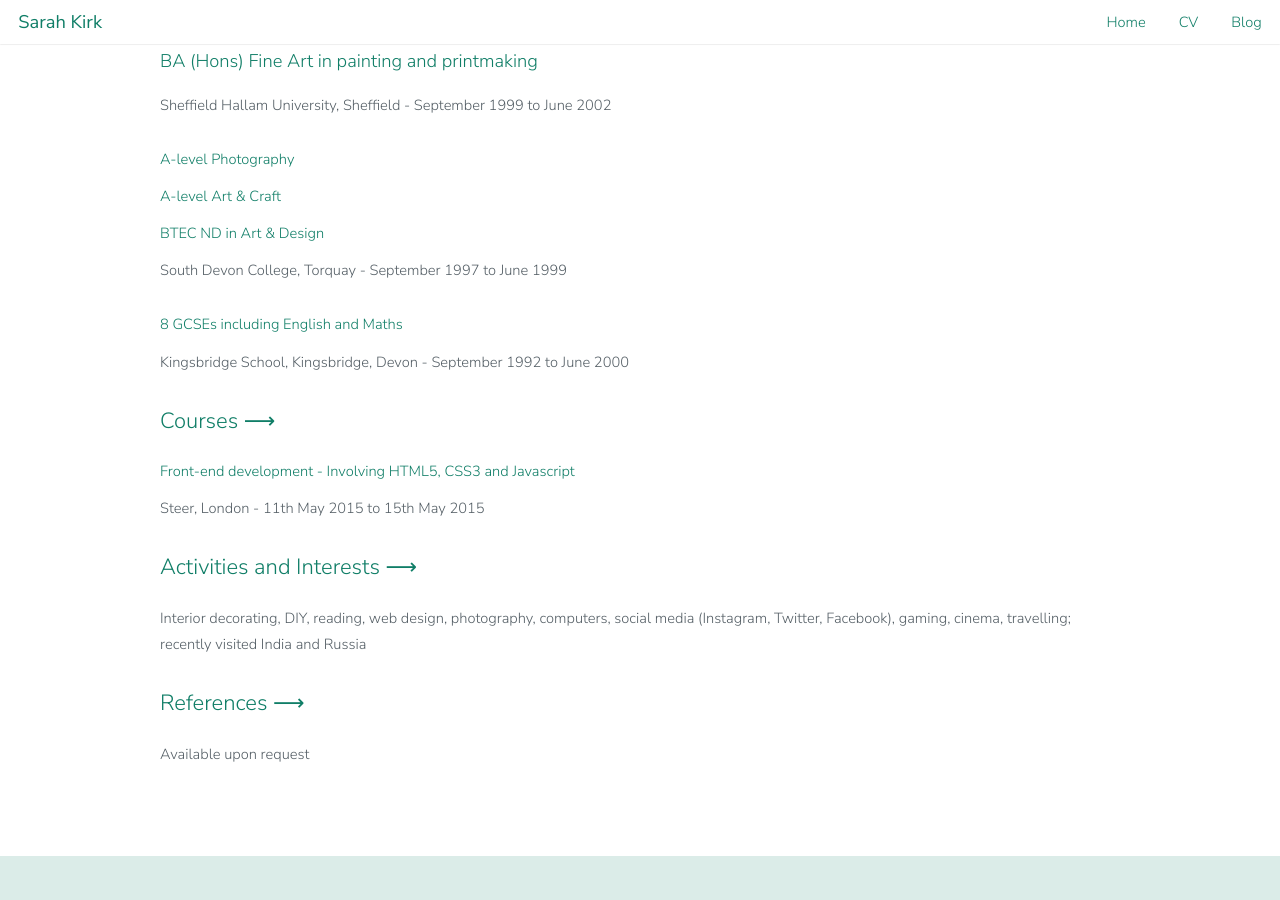
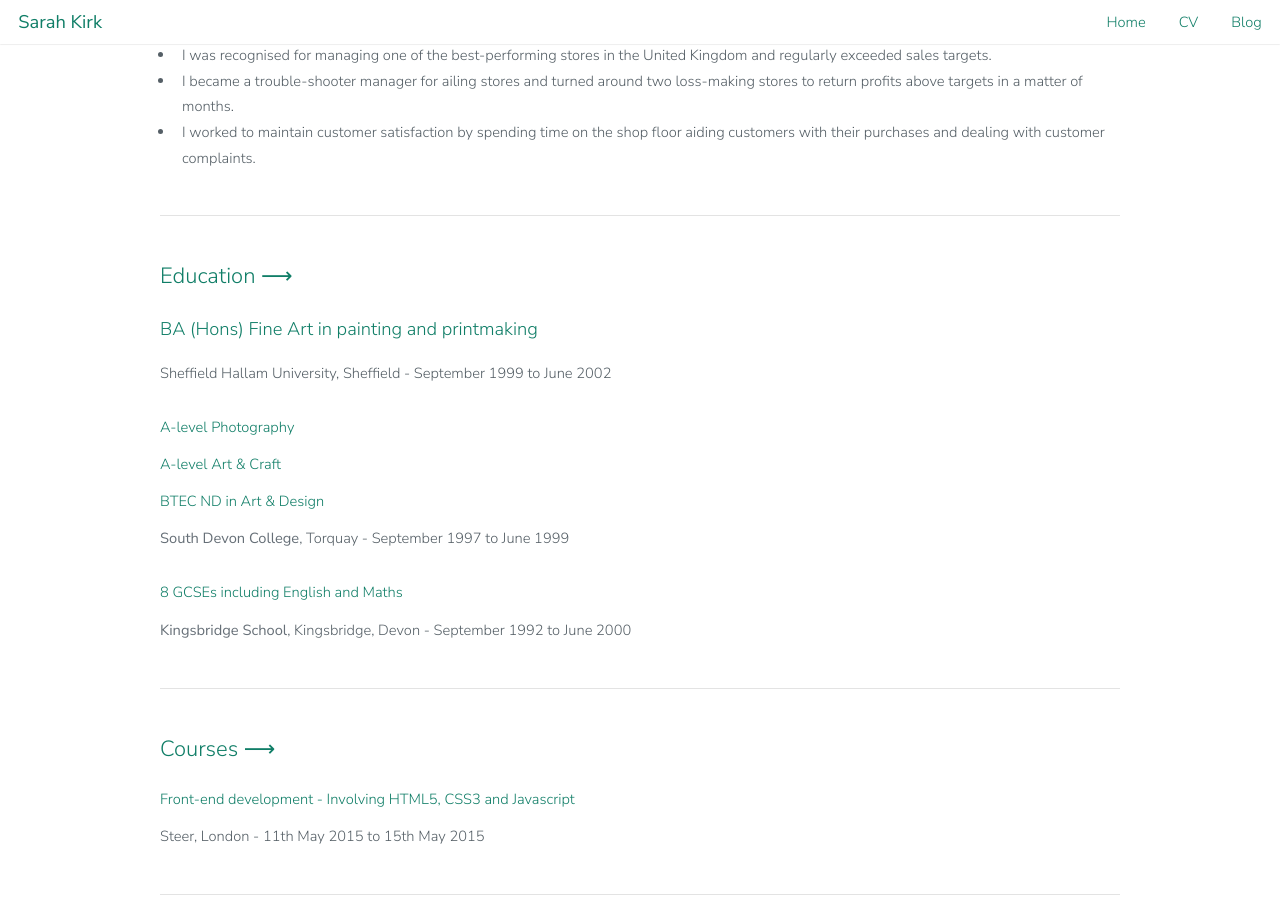
Before and after one commit to Kharsikar/kharsikar.github.io, a Jekyll site: the page built from cv.html, in a window 1280 px wide and 900 px high, scrolled down 3224 px. Built offline with Jekyll 4.4.1, drawn with Linux system fonts in a browser that asks for light colours.

Commit message:
Update cv.html

```diff
--- a/cv.html
+++ b/cv.html
@@ -19,7 +19,7 @@
 <ul>
   <li>Digital Designer position in the technology sector where my expertise in web design, graphic design, content publication and email marketing will support the company’s development.</li>
 </ul>
-
+<hr>
 <h2 id="summary-">Summary ⟶</h2>
 <p>Digital Designer with 7 years of experience in the publishing company, a degree in fine art, and 10 years of customer service experience in the retail industry.</p>
 <ul>
@@ -27,6 +27,7 @@
   <li>Established good working relationships with all internal departments, and external clients.</li>
   <li>Skilled in responsive front-end design, HTML responsive email design, graphic design, and content management.
   </li>
+    <hr>
     <h2 id="skills-">Skills ⟶</h2>
   <li>HTML, CSS and SASS</li>
   <li>Responsive email and web design,</li>
@@ -39,7 +40,7 @@
   <li>CRM: Workbooks</li>
   <li>Other: Sublime, Notepad ++, Moqups, Trello, Tender, HipChat, FileZilla</li>
 </ul>
-
+<hr>
 <h2 id="experience-">Experience ⟶</h2>
 <h3 id="law-business-research-limited-notting-hill-london---june-2010-to-present">Law Business Research Limited, Notting Hill, London - June 2010 to present</h3>
 <h4 id="digital-designer---may-2017-to-present">Digital Designer - May 2017 to present</h4>
@@ -107,7 +108,7 @@
   <li>I became a trouble-shooter manager for ailing stores and turned around two loss-making stores to return profits above targets in a matter of months.</li>
   <li>I worked to maintain customer satisfaction by spending time on the shop floor aiding customers with their purchases and dealing with customer complaints.</li>
 </ul>
-
+<hr>
 <h2 id="education-">Education ⟶</h2>
 <h3 id="ba-hons-fine-art-in-painting-and-printmaking">BA (Hons) Fine Art in painting and printmaking</h3>
 <p>Sheffield Hallam University, Sheffield - September 1999 to June 2002</p>
@@ -115,16 +116,18 @@
 <h4 id="a-level-photography">A-level Photography</h4>
 <h4 id="a-level-art--craft">A-level Art &amp; Craft</h4>
 <h4 id="btec-nd-in-art--design">BTEC ND in Art &amp; Design</h4>
-<p>South Devon College, Torquay - September 1997 to June 1999</p>
+ <p><strong>South Devon College</strong>, Torquay - September 1997 to June 1999</p>
 
 <h4 id="8-gcses-including-english-and-maths">8 GCSEs including English and Maths</h4>
-<p>Kingsbridge School, Kingsbridge, Devon - September 1992 to June 2000</p>
-
+<p><strong>Kingsbridge School</strong>, Kingsbridge, Devon - September 1992 to June 2000</p>
+<hr>
 <h2 id="courses-">Courses ⟶</h2>
 <h4 id="front-end-development---involving-html5-css3-and-javascript">Front-end development - Involving HTML5, CSS3 and Javascript</h4>
 <p>Steer, London - 11th May 2015 to 15th May 2015</p>
+            <hr>
 <h2 id="activities-and-interests-">Activities and Interests ⟶</h2>
 <p>Interior decorating, DIY, reading, web design, photography, computers, social media (Instagram, Twitter, Facebook), gaming, cinema, travelling; recently visited India and Russia</p>
+<hr>
 <h2 id="references-">References ⟶</h2>
 <p>Available upon request</p>
         </section>
```
